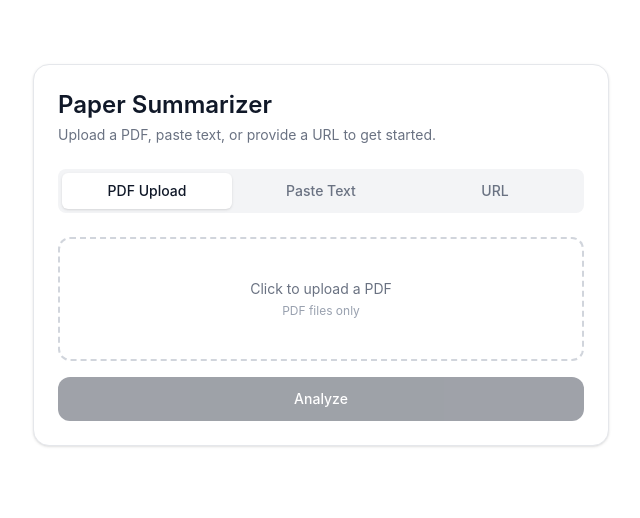
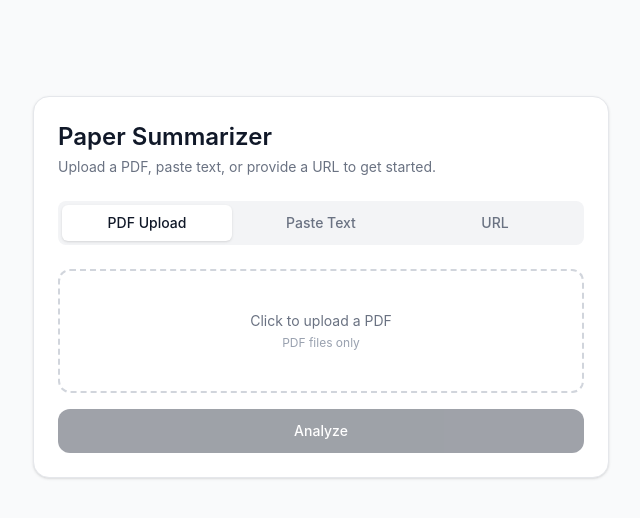
Before and after one commit to NabilRobert/summarized-app, a React (Vite) app in the folder frontend/: page / in a window 1280 px wide. Shown: the top 518 px of the page, without its empty margins (319-959 px from the left). Built offline with nearby package versions, Linux system fonts and the light colour scheme.

Commit message:
feat: add ChatWindow with chat hook and message state

```diff
--- a/frontend/src/App.tsx
+++ b/frontend/src/App.tsx
@@ -12,12 +12,14 @@
   }
 
   return (
-    <main>
-      {!sessionId ? (
-        <UploadPanel onSuccess={handleIngestSuccess} />
-      ) : (
-        <ChatWindow sessionId={sessionId} greeting={greeting ?? ''} />
-      )}
-    </main>
+    <div className="min-h-screen bg-gray-50">
+      <div className="max-w-2xl mx-auto px-4 py-8">
+        {!sessionId ? (
+          <UploadPanel onSuccess={handleIngestSuccess} />
+        ) : (
+          <ChatWindow sessionId={sessionId} greeting={greeting ?? ''} />
+        )}
+      </div>
+    </div>
   )
 }
```
